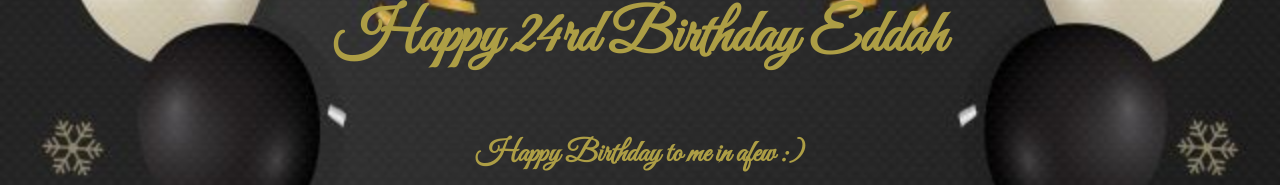
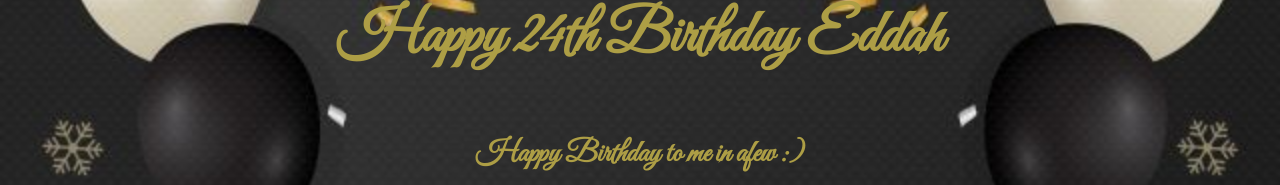
Before and after one commit to Eddahkarambu/Birthday-countdown, a React (Create React App) app: page / in a window 1280 px wide. Shown: the top 185 px of the page. Built offline with nearby package versions, Linux system fonts and the light colour scheme.

Commit message:
updated birthday date

```diff
--- a/src/App.js
+++ b/src/App.js
@@ -54,7 +54,7 @@ function App() {
       <div className="Timer">
 
         <div className="year">
-      <h1>Happy 24rd Birthday Eddah</h1>
+      <h1>Happy 24th Birthday Eddah</h1>
       <p>Happy Birthday to me in afew :)</p>
       </div>
 
```
